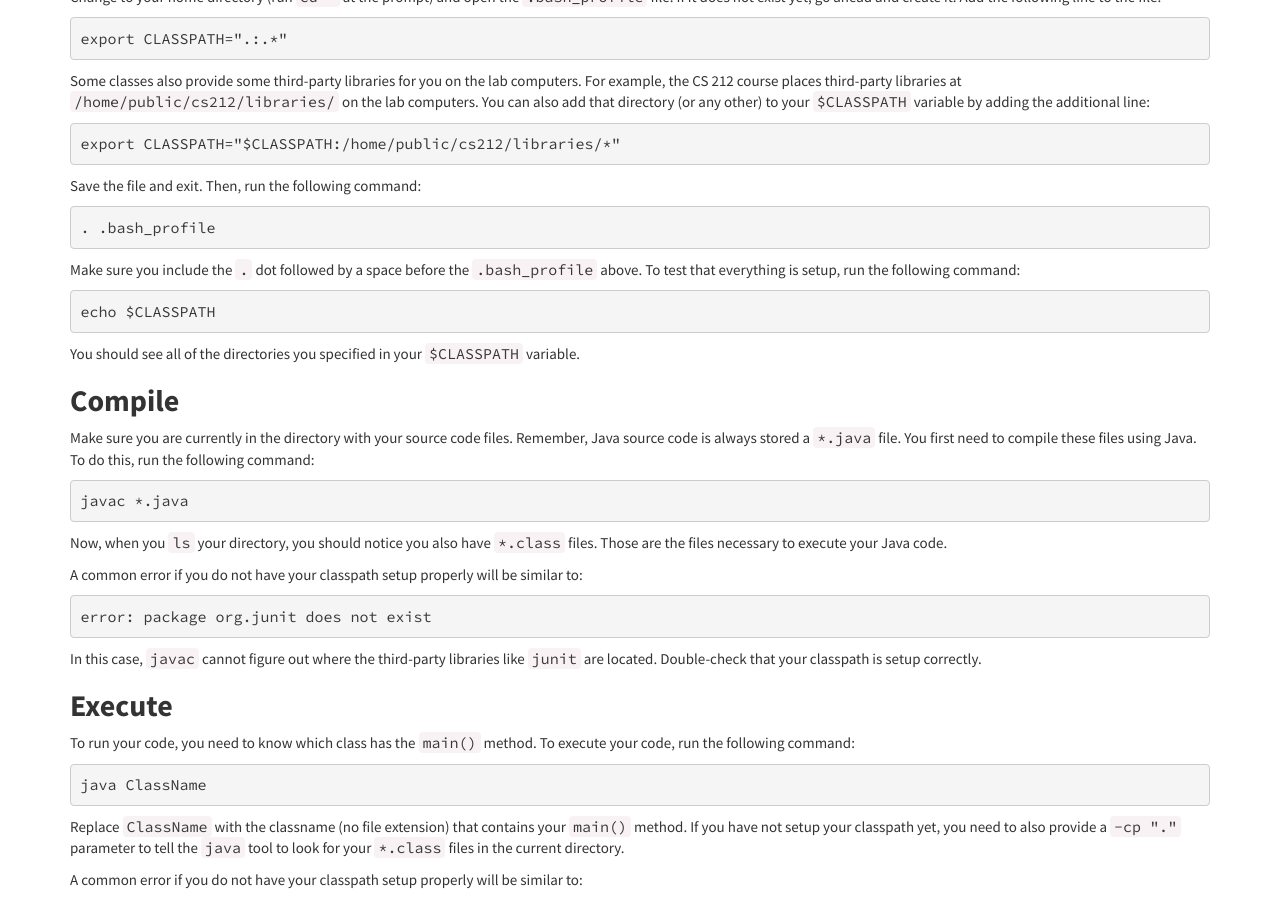
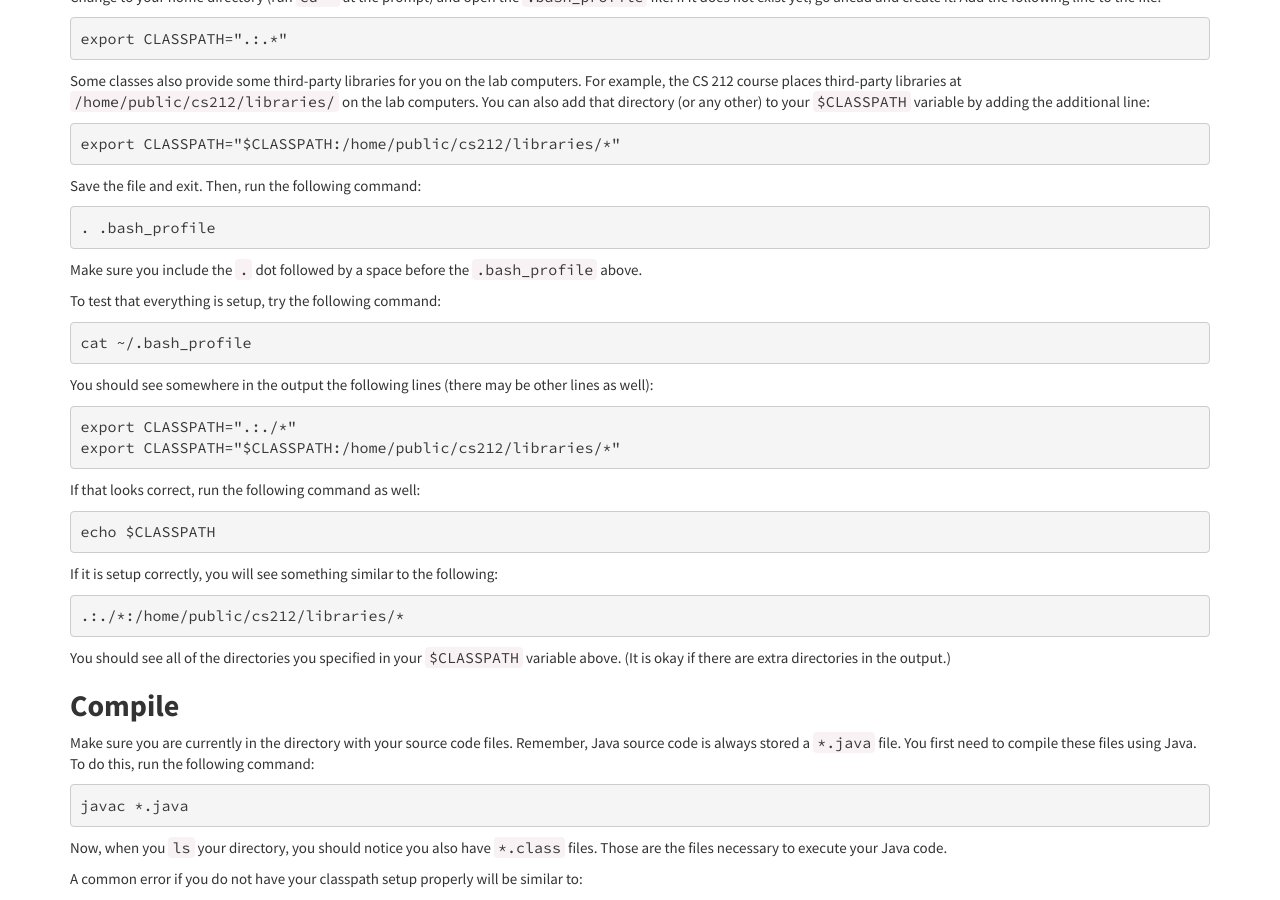
Before and after one commit to CSTutors/CSTutors.github.io, a Jekyll site: the page built from _posts/2013-08-01-using-java-via-command-line.html, in a window 1280 px wide and 900 px high, scrolled down 459 px. Built offline with Jekyll 4.4.1, drawn with Linux system fonts in a browser that asks for light colours; nearby versions of some CDN libraries.

Commit message:
Clarifying the output you should see when the classpath is properly setup.

```diff
--- a/_posts/2013-08-01-using-java-via-command-line.html
+++ b/_posts/2013-08-01-using-java-via-command-line.html
@@ -30,13 +30,34 @@ export CLASSPATH="$CLASSPATH:/home/public/cs212/libraries/*"
 . .bash_profile
 </pre>
 
-<p>Make sure you include the <code>.</code> dot followed by a space before the <code>.bash_profile</code> above. To test that everything is setup, run the following command:</p>
+<p>Make sure you include the <code>.</code> dot followed by a space before the <code>.bash_profile</code> above.</p>
+
+<p>To test that everything is setup, try the following command:</p>
+
+<pre>
+cat ~/.bash_profile
+</pre>
+
+<p>You should see somewhere in the output the following lines (there may be other lines as well):</p>
+
+<pre>
+export CLASSPATH=".:./*"
+export CLASSPATH="$CLASSPATH:/home/public/cs212/libraries/*"
+</pre>
+
+<p>If that looks correct, run the following command as well:</p>
 
 <pre>
 echo $CLASSPATH
 </pre>
 
-<p>You should see all of the directories you specified in your <code>$CLASSPATH</code> variable.</p>
+<p>If it is setup correctly, you will see something similar to the following:</p>
+
+<pre>
+.:./*:/home/public/cs212/libraries/*
+</pre>
+
+<p>You should see all of the directories you specified in your <code>$CLASSPATH</code> variable above. (It is okay if there are extra directories in the output.)</p>
 
 <h2>Compile</h2>
 
```
Also changed, not shown: 1 other file.
